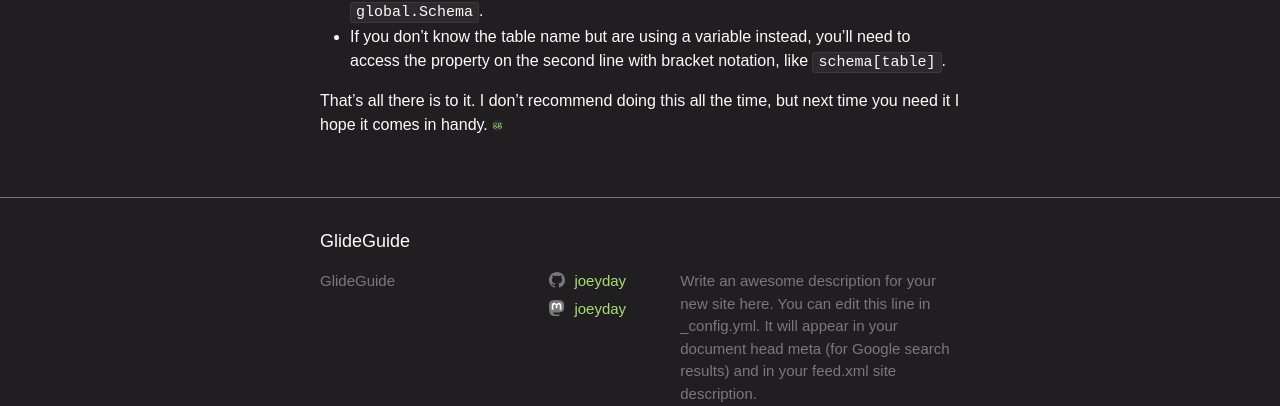
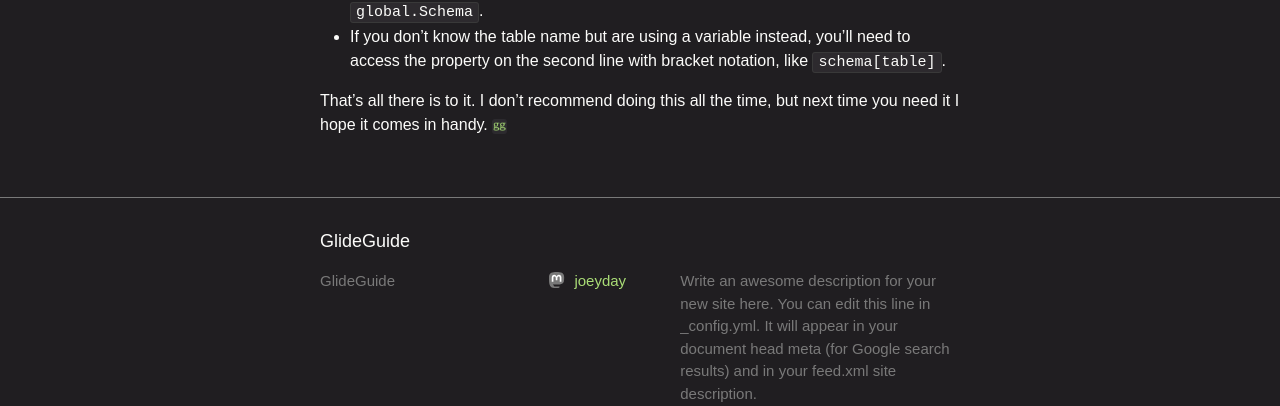
Before and after one commit to joeyday/glideguide.blog, a Jekyll site: the page built from _posts/2022-01-15-glidequery-selecting-all-fields.md, in a window 1280 px wide. Shown: the part 701-1107 px from the top of the page. Built offline with Jekyll 4.4.1, drawn with Linux system fonts in a browser that asks for light colours; some web fonts are replaced.

Commit message:
fix endmark + social links

```diff
--- a/_includes/footer.html
+++ b/_includes/footer.html
@@ -22,32 +22,7 @@
       </div>
 
       <div class="footer-col footer-col-2">
-		<ul class="social-media-list">
-			<!-- ><li>
-				<a href="https://www.twitter.com/jekyllrb">
-					<svg class="svg-icon">
-						<use xlink:href="/assets/minima-social-icons.svg#twitter"></use>
-					</svg>
-					<span class="username">jekyllrb</span>
-				</a>
-			</li> -->
-			<li>
-				<a href="https://github.com/joeyday">
-					<svg class="svg-icon">
-						<use xlink:href="/assets/minima-social-icons.svg#github"></use>
-					</svg>
-					<span class="username">joeyday</span>
-				</a>
-			</li>
-			<li>
-				<a rel="me" href="https://mastodon.social/@joeyday">
-					<svg class="svg-icon">
-						<use xlink:href="/assets/minima-social-icons.svg#mastodon"></use>
-					</svg>
-					<span class="username">joeyday</span>
-				</a>
-			</li>
-		</ul>
+		{%- include social.html -%}
       </div>
 
       <div class="footer-col footer-col-3">
--- a/_includes/head.html
+++ b/_includes/head.html
@@ -5,7 +5,7 @@
   <title>{{ site.title }}</title>
   {% seo title=false %}
   <link rel="stylesheet" href="https://use.typekit.net/spw8qvy.css">
-  <link rel="stylesheet" href="{{ "/assets/main.css?v=41" | relative_url }}">
+  <link rel="stylesheet" href="{{ "/assets/main.css?v=42" | relative_url }}">
   {%- feed_meta -%}
   {%- if jekyll.environment == 'production' and site.google_analytics -%}
     {%- include google-analytics.html -%}
--- a/assets/main.scss
+++ b/assets/main.scss
@@ -242,9 +242,8 @@ abbr {
 }
 
 img.endmark {
-	width: 0.7em;
-	vertical-align: -0.0625em;
-	border-radius: 100%;
+	width: 0.9em;
+	vertical-align: -0.2em;
 }
 
 
```
